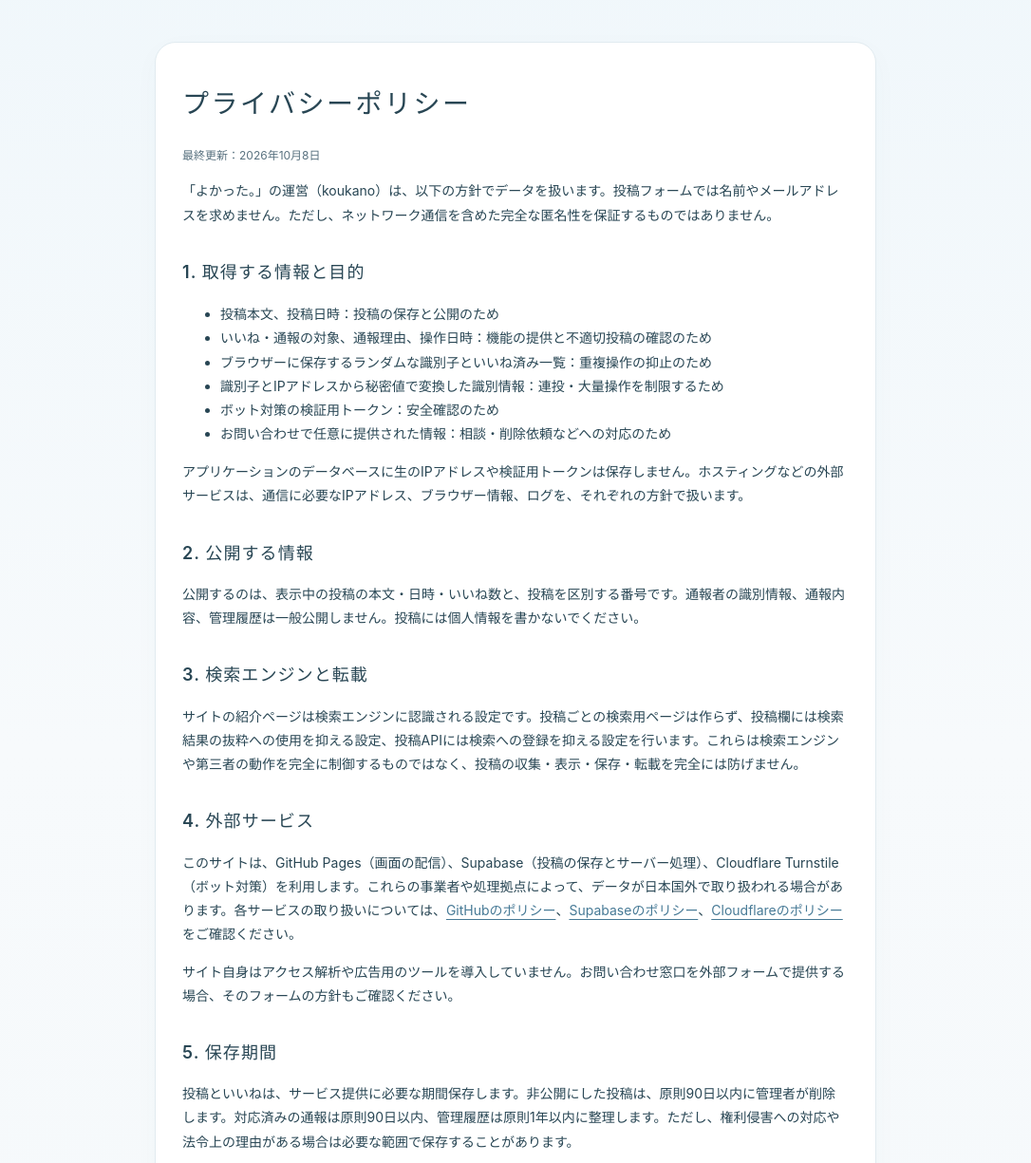
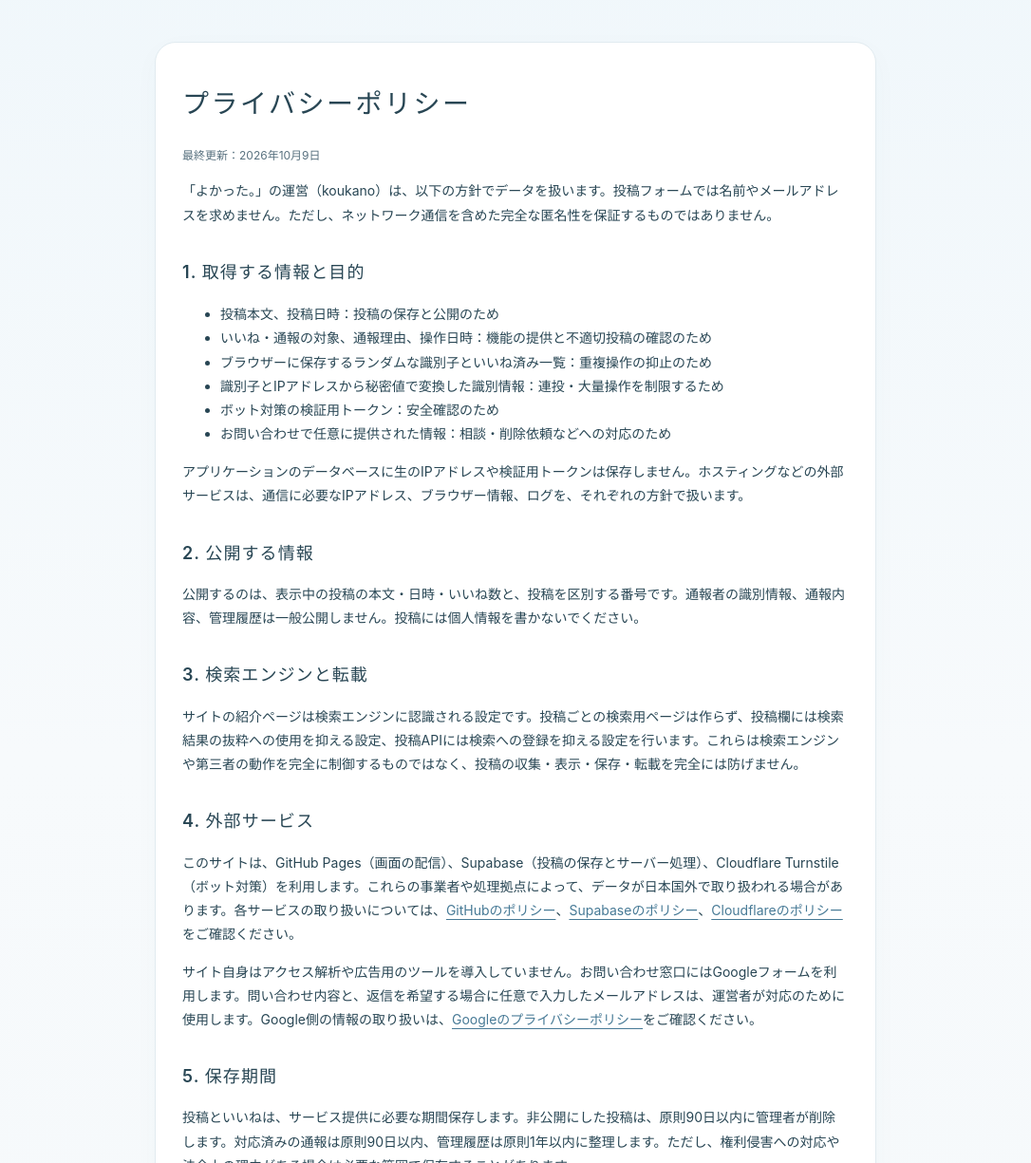
Before and after one commit to koukano/good-thing, a website with bundled scripts: page public/privacy.html in a window 1280 px wide. Shown: the part 75-1300 px from the top of the page at 95% size, without its empty margins (97-1183 px from the left). Built offline with nearby package versions, Linux system fonts and the light colour scheme.

Commit message:
Describe Google Forms contact processing and current setup status

```diff
--- a/public/privacy.html
+++ b/public/privacy.html
@@ -1,10 +1,10 @@
 <!doctype html>
 <html lang="ja"><head><meta charset="utf-8"><meta name="viewport" content="width=device-width, initial-scale=1"><meta name="description" content="「よかった。」が扱う投稿データ、ブラウザーの保存情報、外部サービスとお問い合わせについて。"><meta name="referrer" content="no-referrer"><meta http-equiv="Content-Security-Policy" content="default-src 'self'; script-src 'self'; style-src 'self'; img-src 'self'; object-src 'none'; base-uri 'self'; form-action 'none'"><title>プライバシーポリシー｜よかった。</title><link rel="icon" href="./favicon.svg"><link rel="stylesheet" href="./styles.css"><script type="module" src="./legal.js"></script></head>
-<body><header class="site-header"><a class="wordmark" href="./">よかった<span>。</span></a><a href="./">トップへ戻る</a></header><main class="legal card"><h1>プライバシーポリシー</h1><p class="updated">最終更新：2026年10月8日</p><p>「よかった。」の運営（<span data-operator>公開準備中</span>）は、以下の方針でデータを扱います。投稿フォームでは名前やメールアドレスを求めません。ただし、ネットワーク通信を含めた完全な匿名性を保証するものではありません。</p>
+<body><header class="site-header"><a class="wordmark" href="./">よかった<span>。</span></a><a href="./">トップへ戻る</a></header><main class="legal card"><h1>プライバシーポリシー</h1><p class="updated">最終更新：2026年10月9日</p><p>「よかった。」の運営（<span data-operator>公開準備中</span>）は、以下の方針でデータを扱います。投稿フォームでは名前やメールアドレスを求めません。ただし、ネットワーク通信を含めた完全な匿名性を保証するものではありません。</p>
 <h2>1. 取得する情報と目的</h2><ul><li>投稿本文、投稿日時：投稿の保存と公開のため</li><li>いいね・通報の対象、通報理由、操作日時：機能の提供と不適切投稿の確認のため</li><li>ブラウザーに保存するランダムな識別子といいね済み一覧：重複操作の抑止のため</li><li>識別子とIPアドレスから秘密値で変換した識別情報：連投・大量操作を制限するため</li><li>ボット対策の検証用トークン：安全確認のため</li><li>お問い合わせで任意に提供された情報：相談・削除依頼などへの対応のため</li></ul><p>アプリケーションのデータベースに生のIPアドレスや検証用トークンは保存しません。ホスティングなどの外部サービスは、通信に必要なIPアドレス、ブラウザー情報、ログを、それぞれの方針で扱います。</p>
 <h2>2. 公開する情報</h2><p>公開するのは、表示中の投稿の本文・日時・いいね数と、投稿を区別する番号です。通報者の識別情報、通報内容、管理履歴は一般公開しません。投稿には個人情報を書かないでください。</p>
 <h2>3. 検索エンジンと転載</h2><p>サイトの紹介ページは検索エンジンに認識される設定です。投稿ごとの検索用ページは作らず、投稿欄には検索結果の抜粋への使用を抑える設定、投稿APIには検索への登録を抑える設定を行います。これらは検索エンジンや第三者の動作を完全に制御するものではなく、投稿の収集・表示・保存・転載を完全には防げません。</p>
-<h2>4. 外部サービス</h2><p>このサイトは、GitHub Pages（画面の配信）、Supabase（投稿の保存とサーバー処理）、Cloudflare Turnstile（ボット対策）を利用します。これらの事業者や処理拠点によって、データが日本国外で取り扱われる場合があります。各サービスの取り扱いについては、<a href="https://docs.github.com/en/site-policy/privacy-policies/github-general-privacy-statement" rel="noreferrer">GitHubのポリシー</a>、<a href="https://supabase.com/privacy" rel="noreferrer">Supabaseのポリシー</a>、<a href="https://www.cloudflare.com/privacypolicy/" rel="noreferrer">Cloudflareのポリシー</a>をご確認ください。</p><p>サイト自身はアクセス解析や広告用のツールを導入していません。お問い合わせ窓口を外部フォームで提供する場合、そのフォームの方針もご確認ください。</p>
+<h2>4. 外部サービス</h2><p>このサイトは、GitHub Pages（画面の配信）、Supabase（投稿の保存とサーバー処理）、Cloudflare Turnstile（ボット対策）を利用します。これらの事業者や処理拠点によって、データが日本国外で取り扱われる場合があります。各サービスの取り扱いについては、<a href="https://docs.github.com/en/site-policy/privacy-policies/github-general-privacy-statement" rel="noreferrer">GitHubのポリシー</a>、<a href="https://supabase.com/privacy" rel="noreferrer">Supabaseのポリシー</a>、<a href="https://www.cloudflare.com/privacypolicy/" rel="noreferrer">Cloudflareのポリシー</a>をご確認ください。</p><p>サイト自身はアクセス解析や広告用のツールを導入していません。お問い合わせ窓口にはGoogleフォームを利用します。問い合わせ内容と、返信を希望する場合に任意で入力したメールアドレスは、運営者が対応のために使用します。Google側の情報の取り扱いは、<a href="https://policies.google.com/privacy?hl=ja" rel="noreferrer">Googleのプライバシーポリシー</a>をご確認ください。</p>
 <h2>5. 保存期間</h2><p>投稿といいねは、サービス提供に必要な期間保存します。非公開にした投稿は、原則90日以内に管理者が削除します。対応済みの通報は原則90日以内、管理履歴は原則1年以内に整理します。ただし、権利侵害への対応や法令上の理由がある場合は必要な範囲で保存することがあります。</p><p>操作制限用のデータは2日を超えたものを次回アクセス時に削除します。ブラウザー内の情報は、ご自身でサイトのデータを消去すると削除できます。外部サービスのログ・バックアップには、それぞれ別の保存期間が適用されます。</p>
 <h2>6. 保護と管理</h2><p>通信の暗号化、データベースへのアクセス制限、サーバーでの入力検証、秘密鍵の分離、管理者用アカウントの保護によってデータを管理します。内容の確認と非公開・削除は、権限を持つ管理者が行います。</p>
 <h2>7. 開示・削除などの相談</h2><p>ご自身に関する情報の確認や削除などを希望する場合は窓口にご相談ください。匿名投稿のため本人確認や対象の特定が難しい場合があります。投稿日時や対象の文章など、必要な範囲の情報をお知らせください。</p>
```
Also changed, not shown: README.md.
